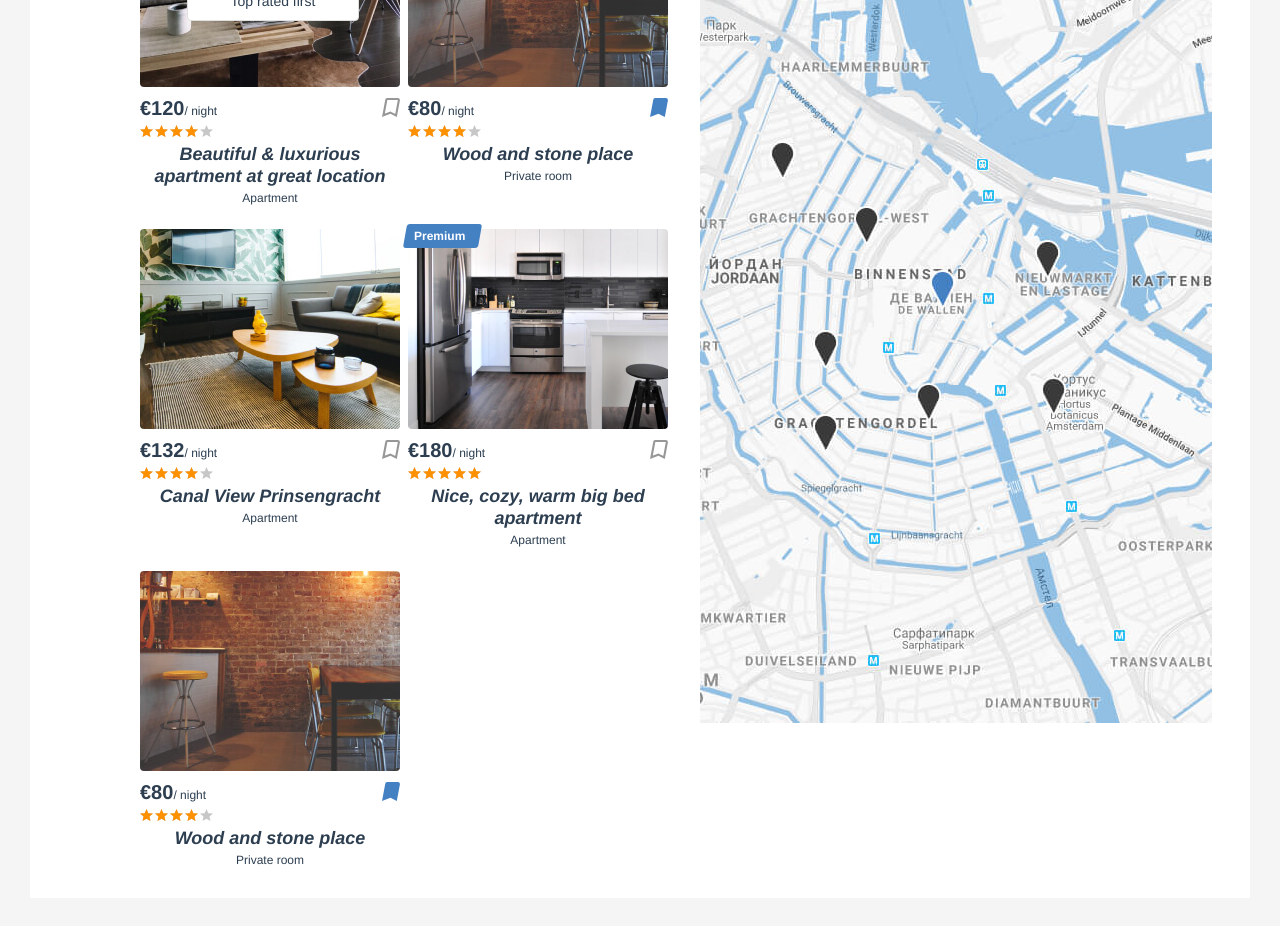
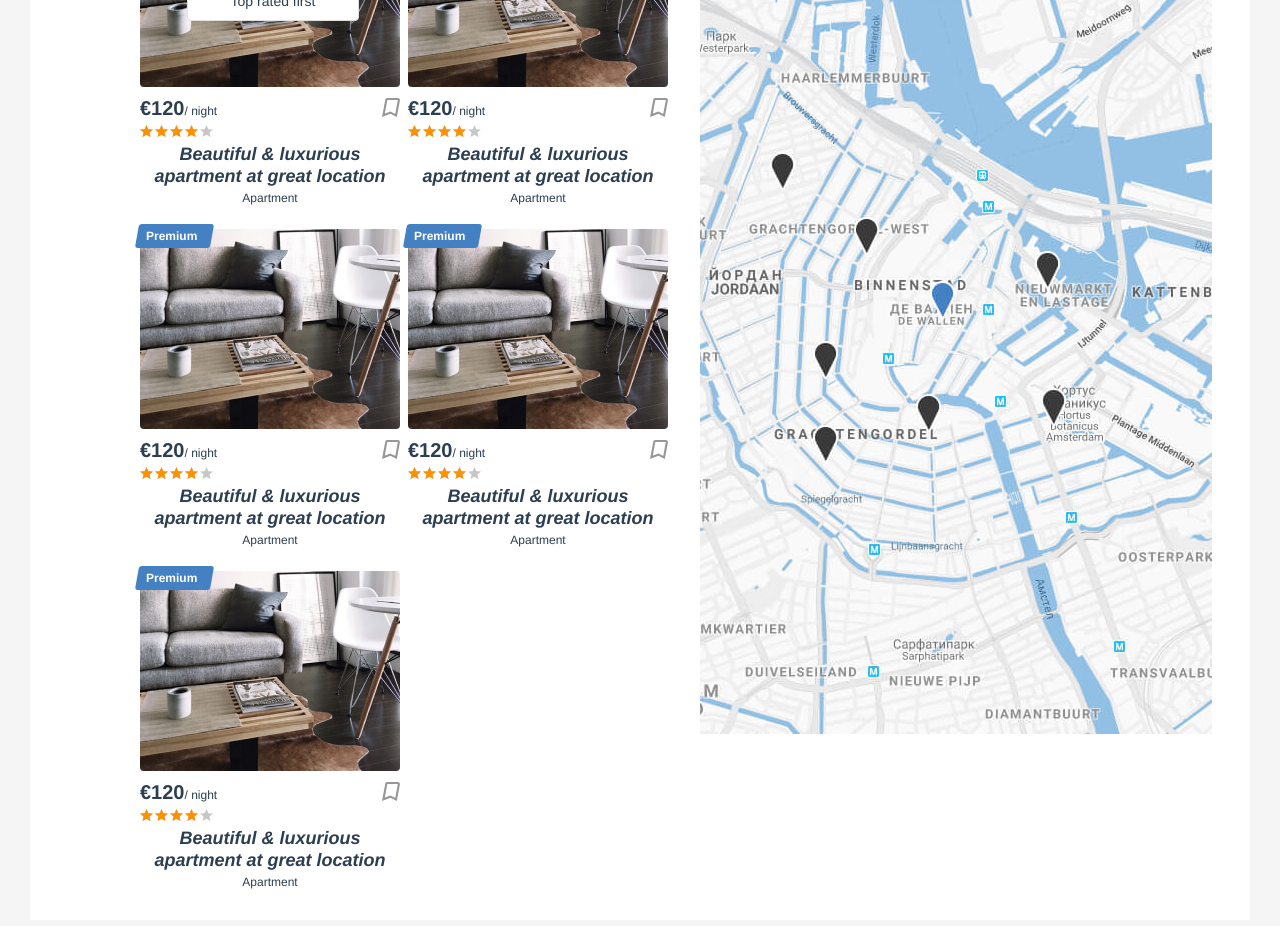
Before and after one commit to apachqq/vue-project--six-cities, a Vue app in the folder project/: page / in a window 1280 px wide. Shown: the part 400-1326 px from the top of the page. Built offline with nearby package versions, Linux system fonts and the light colour scheme.

Commit message:
'module2_point3'

```diff
--- a/project/src/components/CardItem.vue
+++ b/project/src/components/CardItem.vue
@@ -1,8 +1,18 @@
 <template>
+  <article class="cities__place-card place-card">
+    <div class="place-card__mark">
+      <span>Premium</span>
+    </div>
+    <div class="cities__image-wrapper place-card__image-wrapper">
+      <a href="#">
+        <img class="place-card__image" src="img/apartment-01.jpg" width="260" height="200"
+             alt="Place image">
+      </a>
+    </div>
     <div class="place-card__info">
       <div class="place-card__price-wrapper">
         <div class="place-card__price">
-        <b class="place-card__price-value">&euro;180</b>
+          <b class="place-card__price-value">&euro;120</b>
           <span class="place-card__price-text">&#47;&nbsp;night</span>
         </div>
         <button class="place-card__bookmark-button button" type="button">
@@ -14,15 +24,16 @@
       </div>
       <div class="place-card__rating rating">
         <div class="place-card__stars rating__stars">
-        <span style="width: 100%"></span>
+          <span style="width: 80%"></span>
           <span class="visually-hidden">Rating</span>
         </div>
       </div>
       <h2 class="place-card__name">
-      <a href="#">Nice, cozy, warm big bed apartment</a>
+        <a href="#">Beautiful &amp; luxurious apartment at great location</a>
       </h2>
       <p class="place-card__type">Apartment</p>
     </div>
+  </article>
 </template>
 
 <script>
--- a/project/src/components/Main.vue
+++ b/project/src/components/Main.vue
@@ -60,176 +60,15 @@
                 </ul>
               </form>
               <div class="cities__places-list places__list tabs__content">
-                <article class="cities__place-card place-card">
-                  <div class="place-card__mark">
-                    <span>Premium</span>
-                  </div>
-                  <div class="cities__image-wrapper place-card__image-wrapper">
-                    <a href="#">
-                      <img class="place-card__image" src="img/apartment-01.jpg" width="260" height="200"
-                           alt="Place image">
-                    </a>
-                  </div>
-                  <div class="place-card__info">
-                    <div class="place-card__price-wrapper">
-                      <div class="place-card__price">
-                        <b class="place-card__price-value">&euro;120</b>
-                        <span class="place-card__price-text">&#47;&nbsp;night</span>
-                      </div>
-                      <button class="place-card__bookmark-button button" type="button">
-                        <svg class="place-card__bookmark-icon" width="18" height="19">
-                          <use xlink:href="#icon-bookmark"></use>
-                        </svg>
-                        <span class="visually-hidden">To bookmarks</span>
-                      </button>
-                    </div>
-                    <div class="place-card__rating rating">
-                      <div class="place-card__stars rating__stars">
-                        <span style="width: 80%"></span>
-                        <span class="visually-hidden">Rating</span>
-                      </div>
-                    </div>
-                    <h2 class="place-card__name">
-                      <a href="#">Beautiful &amp; luxurious apartment at great location</a>
-                    </h2>
-                    <p class="place-card__type">Apartment</p>
-                  </div>
-                </article>
+                <card-item></card-item>
 
-                <article class="cities__place-card place-card">
-                  <div class="cities__image-wrapper place-card__image-wrapper">
-                    <a href="#">
-                      <img class="place-card__image" src="img/room.jpg" width="260" height="200" alt="Place image">
-                    </a>
-                  </div>
-                  <div class="place-card__info">
-                    <div class="place-card__price-wrapper">
-                      <div class="place-card__price">
-                        <b class="place-card__price-value">&euro;80</b>
-                        <span class="place-card__price-text">&#47;&nbsp;night</span>
-                      </div>
-                      <button class="place-card__bookmark-button place-card__bookmark-button--active button"
-                              type="button">
-                        <svg class="place-card__bookmark-icon" width="18" height="19">
-                          <use xlink:href="#icon-bookmark"></use>
-                        </svg>
-                        <span class="visually-hidden">In bookmarks</span>
-                      </button>
-                    </div>
-                    <div class="place-card__rating rating">
-                      <div class="place-card__stars rating__stars">
-                        <span style="width: 80%"></span>
-                        <span class="visually-hidden">Rating</span>
-                      </div>
-                    </div>
-                    <h2 class="place-card__name">
-                      <a href="#">Wood and stone place</a>
-                    </h2>
-                    <p class="place-card__type">Private room</p>
-                  </div>
-                </article>
+                <card-item></card-item>
 
-                <article class="cities__place-card place-card">
-                  <div class="cities__image-wrapper place-card__image-wrapper">
-                    <a href="#">
-                      <img class="place-card__image" src="img/apartment-02.jpg" width="260" height="200"
-                           alt="Place image">
-                    </a>
-                  </div>
-                  <div class="place-card__info">
-                    <div class="place-card__price-wrapper">
-                      <div class="place-card__price">
-                        <b class="place-card__price-value">&euro;132</b>
-                        <span class="place-card__price-text">&#47;&nbsp;night</span>
-                      </div>
-                      <button class="place-card__bookmark-button button" type="button">
-                        <svg class="place-card__bookmark-icon" width="18" height="19">
-                          <use xlink:href="#icon-bookmark"></use>
-                        </svg>
-                        <span class="visually-hidden">To bookmarks</span>
-                      </button>
-                    </div>
-                    <div class="place-card__rating rating">
-                      <div class="place-card__stars rating__stars">
-                        <span style="width: 80%"></span>
-                        <span class="visually-hidden">Rating</span>
-                      </div>
-                    </div>
-                    <h2 class="place-card__name">
-                      <a href="#">Canal View Prinsengracht</a>
-                    </h2>
-                    <p class="place-card__type">Apartment</p>
-                  </div>
-                </article>
+                <card-item></card-item>
 
-                <article class="cities__place-card place-card">
-                  <div class="place-card__mark">
-                    <span>Premium</span>
-                  </div>
-                  <div class="cities__image-wrapper place-card__image-wrapper">
-                    <a href="#">
-                      <img class="place-card__image" src="img/apartment-03.jpg" width="260" height="200"
-                           alt="Place image">
-                    </a>
-                  </div>
-                  <div class="place-card__info">
-                    <div class="place-card__price-wrapper">
-                      <div class="place-card__price">
-                        <b class="place-card__price-value">&euro;180</b>
-                        <span class="place-card__price-text">&#47;&nbsp;night</span>
-                      </div>
-                      <button class="place-card__bookmark-button button" type="button">
-                        <svg class="place-card__bookmark-icon" width="18" height="19">
-                          <use xlink:href="#icon-bookmark"></use>
-                        </svg>
-                        <span class="visually-hidden">To bookmarks</span>
-                      </button>
-                    </div>
-                    <div class="place-card__rating rating">
-                      <div class="place-card__stars rating__stars">
-                        <span style="width: 100%"></span>
-                        <span class="visually-hidden">Rating</span>
-                      </div>
-                    </div>
-                    <h2 class="place-card__name">
-                      <a href="#">Nice, cozy, warm big bed apartment</a>
-                    </h2>
-                    <p class="place-card__type">Apartment</p>
-                  </div>
-                </article>
+                <card-item></card-item>
 
-                <article class="cities__place-card place-card">
-                  <div class="cities__image-wrapper place-card__image-wrapper">
-                    <a href="#">
-                      <img class="place-card__image" src="img/room.jpg" width="260" height="200" alt="Place image">
-                    </a>
-                  </div>
-                  <div class="place-card__info">
-                    <div class="place-card__price-wrapper">
-                      <div class="place-card__price">
-                        <b class="place-card__price-value">&euro;80</b>
-                        <span class="place-card__price-text">&#47;&nbsp;night</span>
-                      </div>
-                      <button class="place-card__bookmark-button place-card__bookmark-button--active button"
-                              type="button">
-                        <svg class="place-card__bookmark-icon" width="18" height="19">
-                          <use xlink:href="#icon-bookmark"></use>
-                        </svg>
-                        <span class="visually-hidden">In bookmarks</span>
-                      </button>
-                    </div>
-                    <div class="place-card__rating rating">
-                      <div class="place-card__stars rating__stars">
-                        <span style="width: 80%"></span>
-                        <span class="visually-hidden">Rating</span>
-                      </div>
-                    </div>
-                    <h2 class="place-card__name">
-                      <a href="#">Wood and stone place</a>
-                    </h2>
-                    <p class="place-card__type">Private room</p>
-                  </div>
-                </article>
+                <card-item></card-item>
               </div>
             </section>
             <div class="cities__right-section">
@@ -243,11 +82,11 @@
 </template>
 
 <script>
-  import CardItem from '@/components/CardItem'
+import CardItem from '@/components/CardItem'
 
-  export default {
-    components: {CardItem}
-  }
+export default {
+  components: { CardItem }
+}
 </script>
 
 <style scoped>
```
Lines whose indentation alone changed are shown as unchanged.
